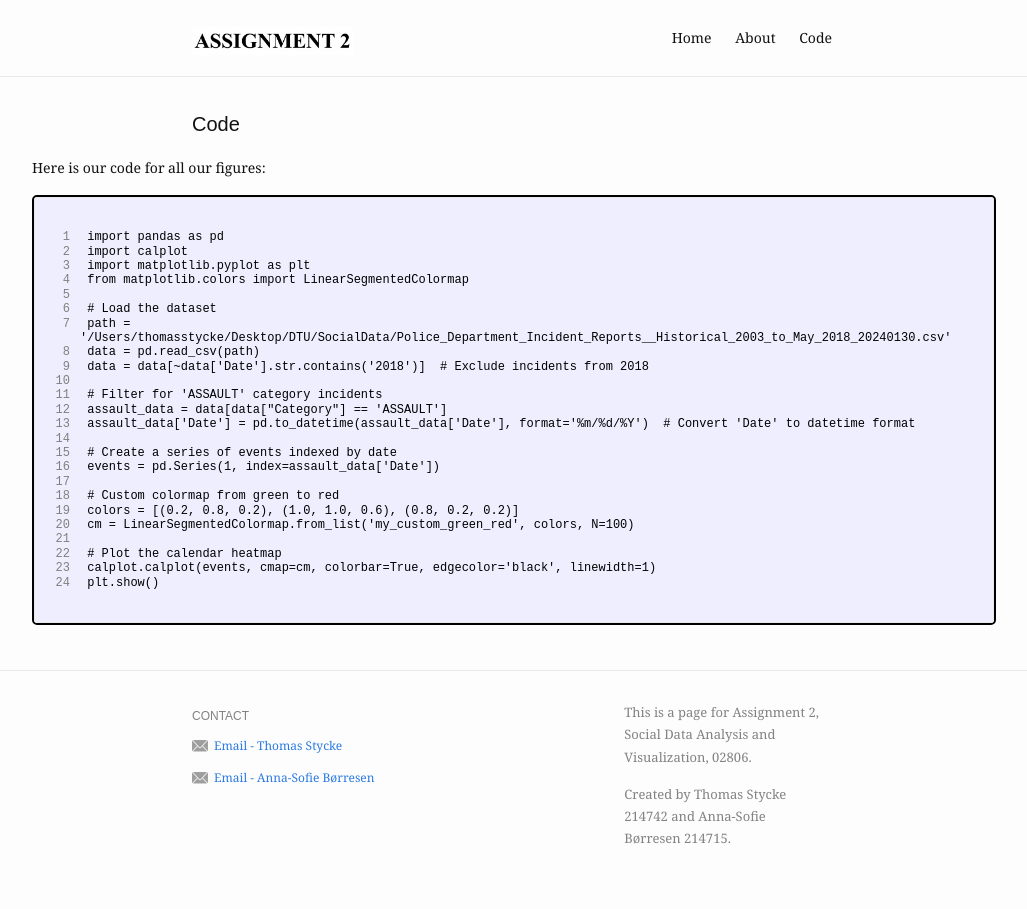
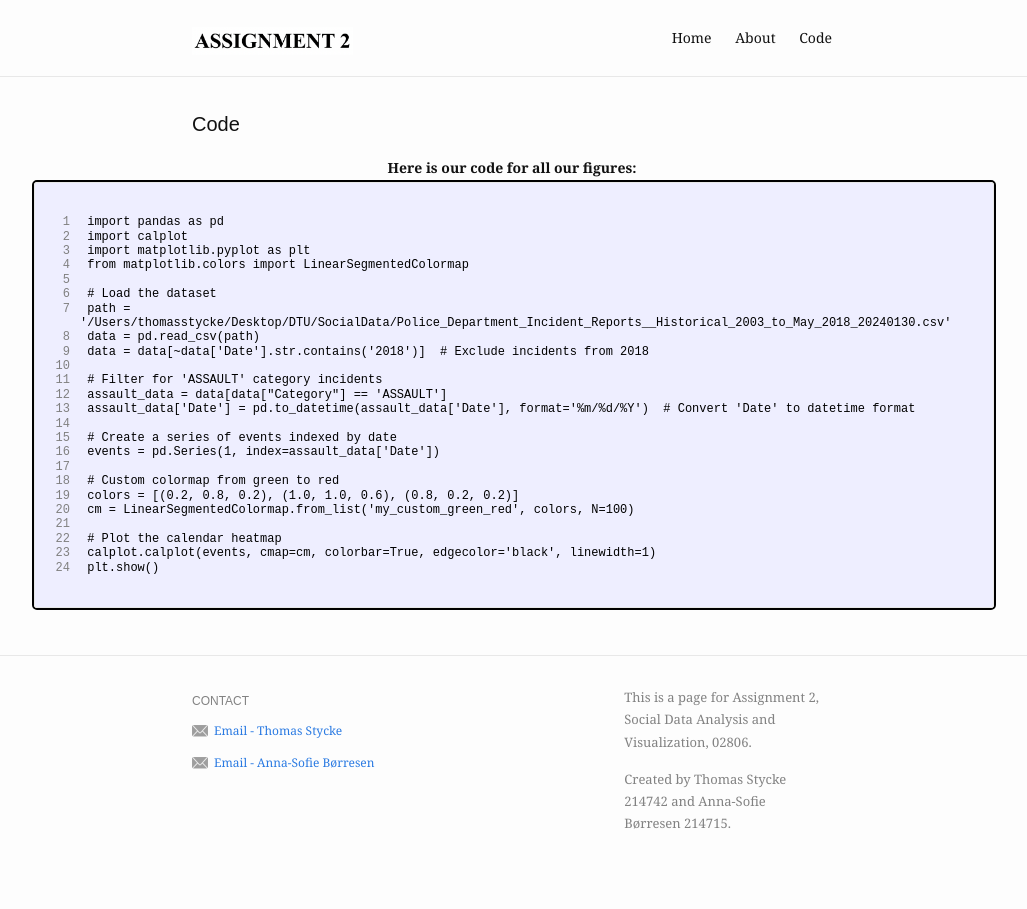
Before and after one commit to Thomasstycke/Thomasstycke.github.io, a Jekyll site: the page built from code.md, in a window 1280 px wide. Shown: the whole page, without its empty margins (128-1155 px from the left). Built offline with Jekyll 4.4.1, drawn with Linux system fonts in a browser that asks for light colours.

```diff
--- a/code.md
+++ b/code.md
@@ -68,7 +68,7 @@ slug: /code
 </style>
 
 <div class="code-block-container">
-  <p class="code-description">Here is our code for all our figures:</p>
+  <b class="code-description">  Here is our code for all our figures: </b>
   <div class="code-block">
     <p class="code-text">Figure 1:</p>
     <figure>
```
